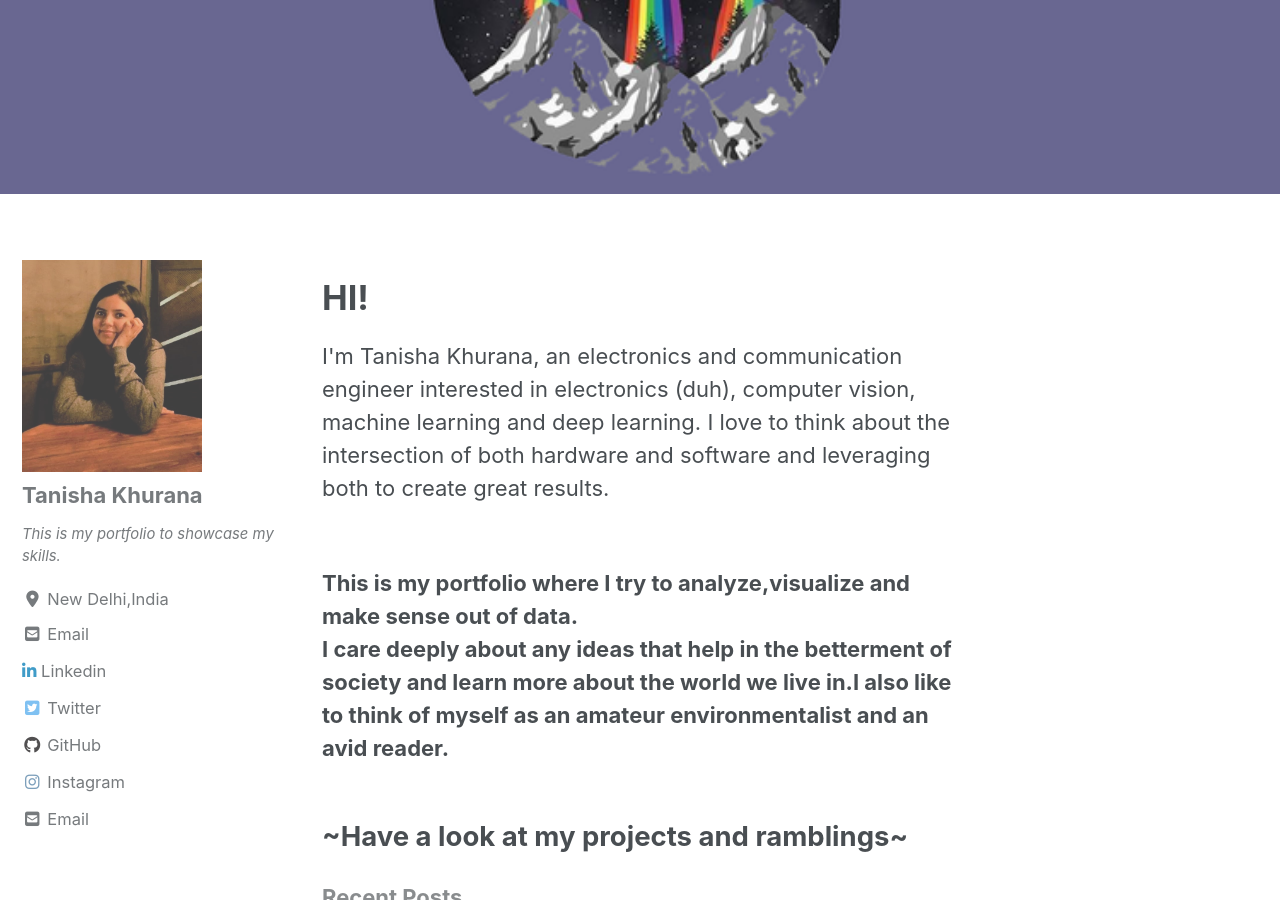
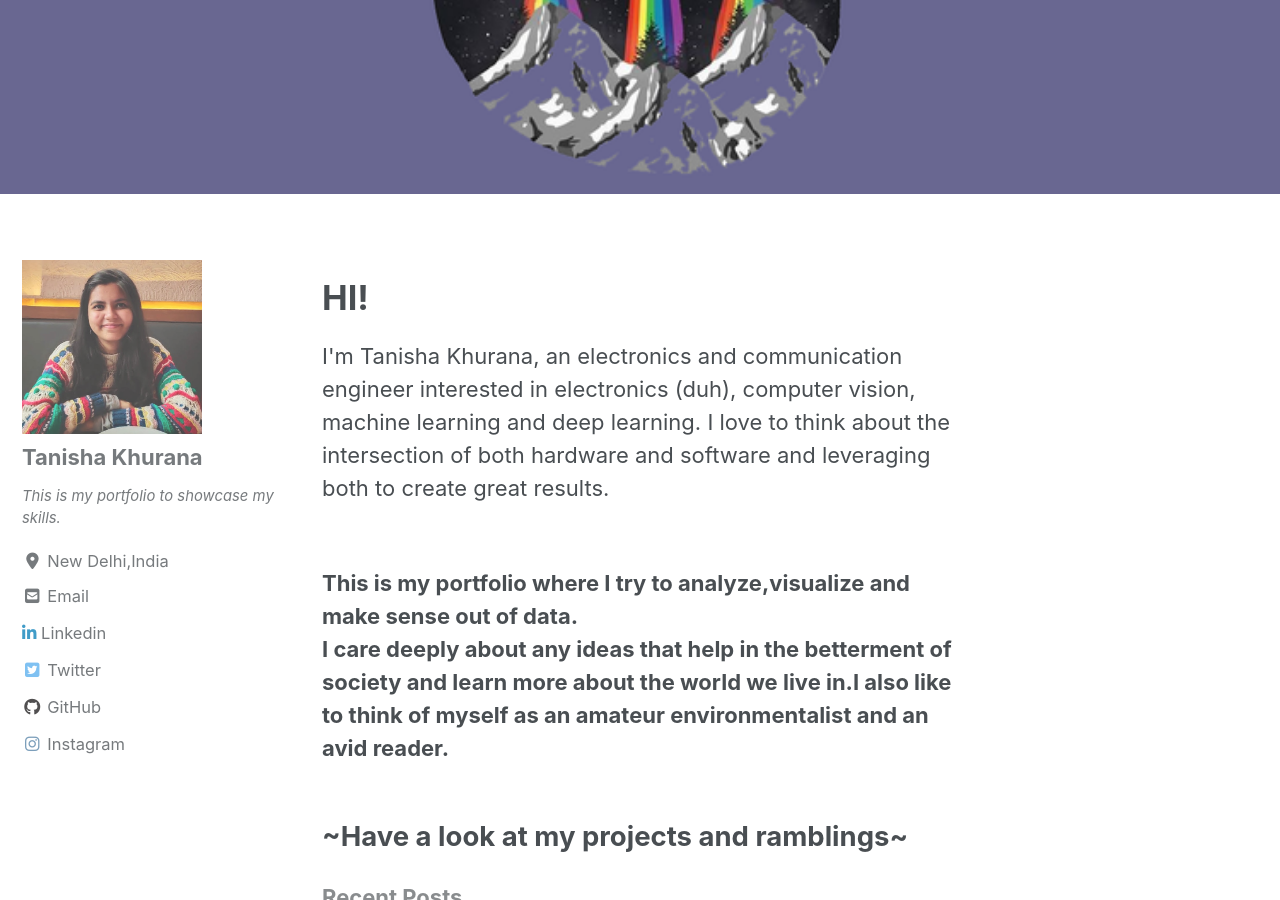
Before and after one commit to tanisha1112/tanisha1112.github.io, a Jekyll site: the page built from index.html, in a window 1280 px wide and 900 px high, scrolled down 322 px. Built offline with Jekyll 4.4.1, drawn with Linux system fonts in a browser that asks for light colours; cached includes are drawn as plain includes; nearby versions of some CDN libraries; the list of posts is cut into pages by our own code.

Commit message:
Avatar change

```diff
--- a/_config.yml
+++ b/_config.yml
@@ -111,7 +111,7 @@ author:
   avatar           : "/images/avatar.jpg" # path of avatar image, e.g. "/assets/images/bio-photo.jpg"
   bio              : "This is my portfolio to showcase my skills."
   location         : "New Delhi,India"
-  email            : "tanishakhurana1112@gmail.com"
+
   links:
     - label: "Email"
       icon: "fas fa-fw fa-envelope-square"
@@ -122,15 +122,14 @@ author:
     - label: "Twitter"
       icon: "fab fa-fw fa-twitter-square"
       url: "https://twitter.com/tanishaa1112"
-   # - label: "Facebook"
-    #  icon: "fab fa-fw fa-facebook-square"
-      # url: "https://facebook.com/"
     - label: "GitHub"
       icon: "fab fa-fw fa-github"
       url: "https://github.com/tanisha1112"
     - label: "Instagram"
       icon: "fab fa-fw fa-instagram"
       url: "https://instagram.com/tanisha1112"
+
+
 
 # Site Footer
 footer:
```
Also changed, not shown: images/avatar.jpg, images/richie-hawtin-wave.jpg (deleted).
